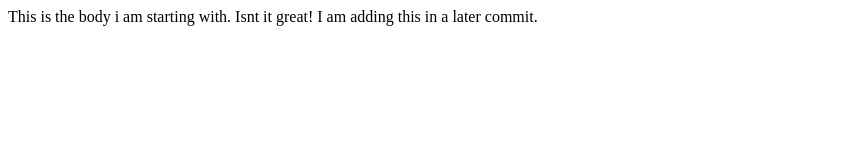
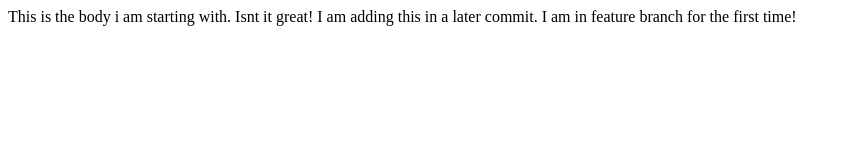
Before and after one commit to rozabahmani/git_test, a plain HTML site: page index.html in a window 1280 px wide. Shown: the whole page, without its empty margins (0-850 px from the left). Drawn offline with Linux system fonts and the light colour scheme.

Commit message:
create new feature branch

```diff
--- a/index.html
+++ b/index.html
@@ -8,5 +8,6 @@
 <body>
     This is the body i am starting with. Isnt it great!
     I am adding this in a later commit.
+    I am in feature branch for the first time!
 </body>
 </html>
```
